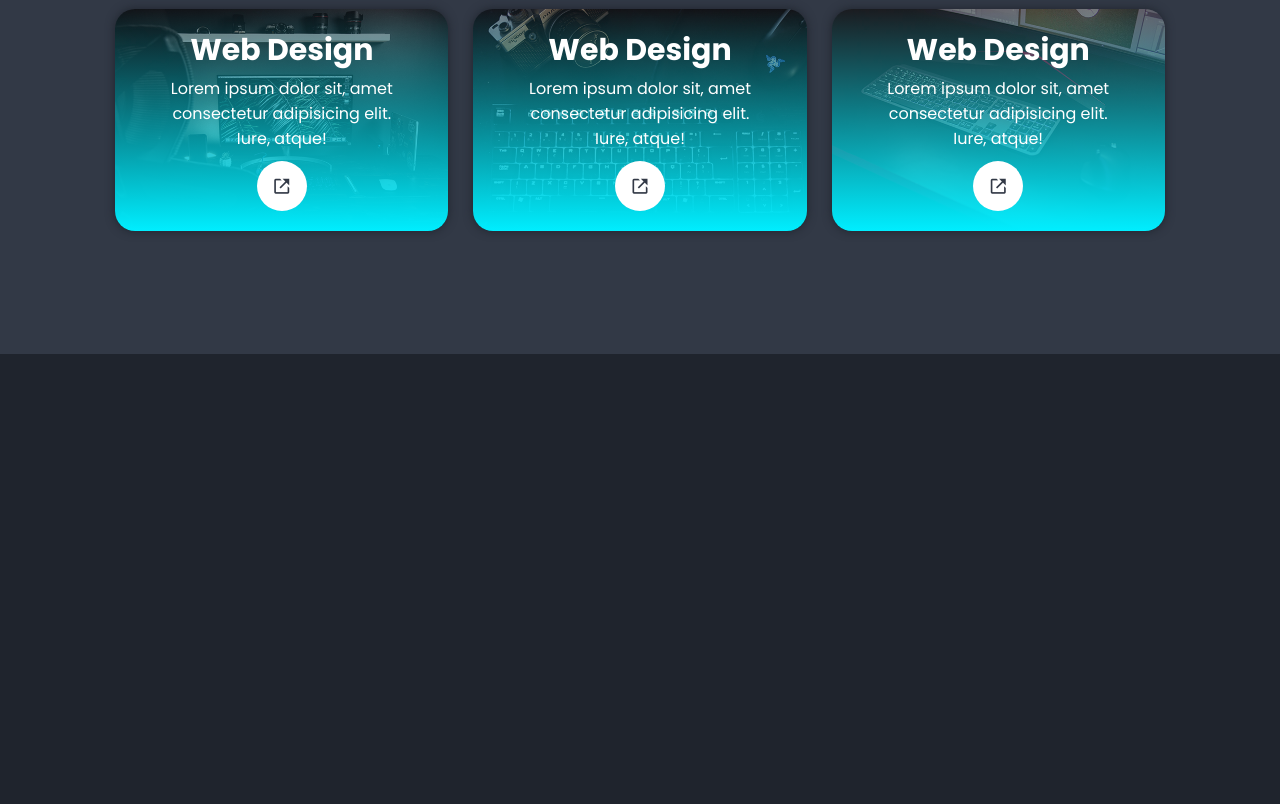
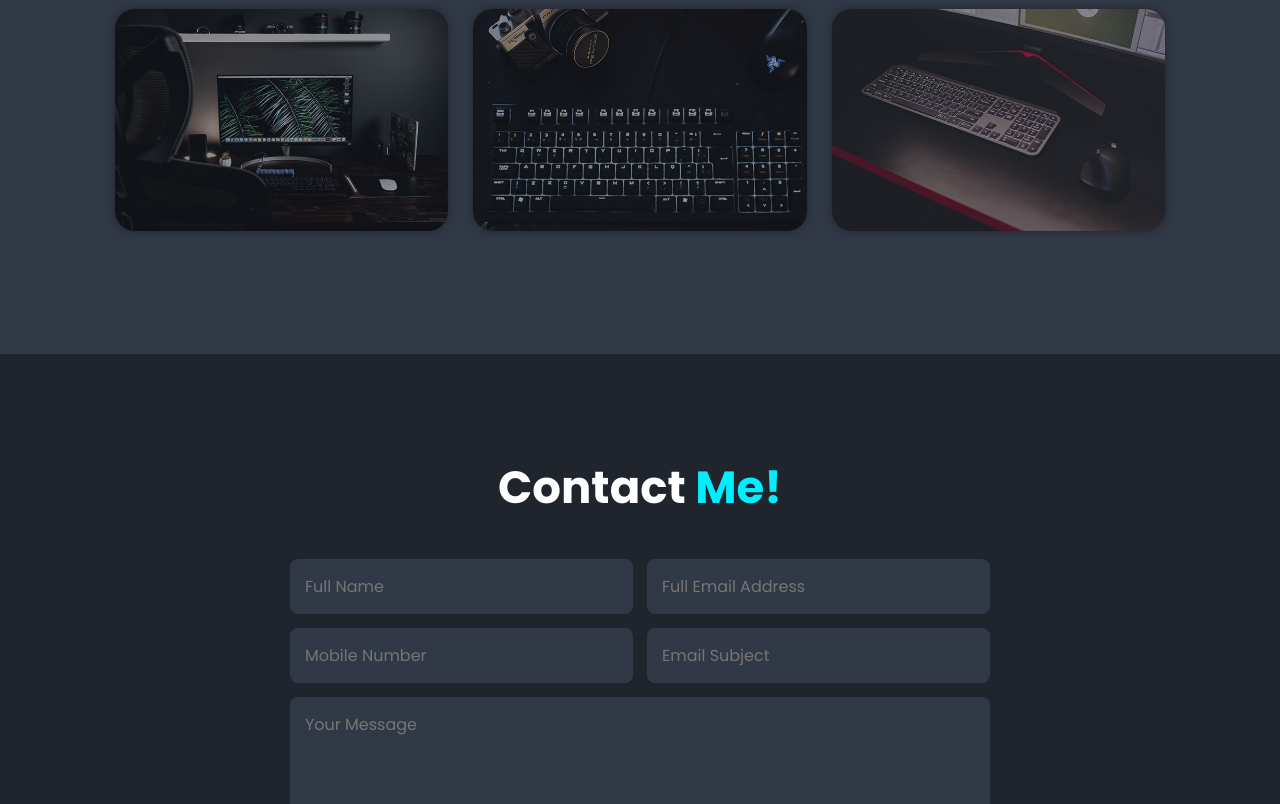
Before and after one commit to Alissonsc/AT2-UC15, a plain HTML site: page index.html in a window 1280 px wide. Shown: the part 2846-3650 px from the top of the page. Before the commit the page ends 3200 px from the top, so only its background shows below. Drawn offline with nearby package versions, Linux system fonts and the light colour scheme.

Commit message:
feat: AT2-UC15 43:37

```diff
--- a/css/style.css
+++ b/css/style.css
@@ -239,6 +239,11 @@ span {
 
 .portfolio-box img {
     width: 100%;
+    transition: .5s ease;
+}
+
+.portfolio-box:hover img {
+    transform: scale(1.1);
 }
 
 .portfolio-box .portfolio-layer {
@@ -254,6 +259,12 @@ span {
     flex-direction: column;
     text-align: center;
     padding: 0 4rem;
+    transform: translateY(100%);
+    transition: .5s ease;
+}
+
+.portfolio-box:hover .portfolio-layer {
+    transform: translateY(0);
 }
 
 .portfolio-layer h4 {
@@ -279,3 +290,44 @@ span {
     font-size:  2rem;
     color: var(--second-bg-color);
 }
+
+.contact h2 {
+    margin-bottom: 3rem;
+}
+
+.contact form {
+    max-width: 70rem;
+    margin: 1rem auto;
+    text-align: center;
+    margin-bottom: 3rem;
+}
+
+.contact form .input-box {
+    display: flex;
+    justify-content: space-between;
+    flex-wrap: wrap;
+}
+
+.contact form .input-box input,
+.contact form textarea {
+    width: 100%;
+    padding: 1.5rem;
+    font-size: 1.6rem;
+    color: var(--text-color);
+    background: var(--second-bg-color);
+    border-radius: .8rem;
+    margin: .7rem 0;
+}
+
+.contact form .input-box input {
+    width: 49%;
+}
+
+.contact form textarea {
+    resize: none;
+}
+
+.contact form .btn {
+    margin-top: 2rem;
+    cursor: pointer;
+}
--- a/index.html
+++ b/index.html
@@ -61,7 +61,7 @@
 
         <div class="about-content">
           <h2 class="heading">About <span>Me</span></h2>
-          <h3>Frontend Developer</h3>
+          <h3>Frontend Developer!</h3>
           <p>Lorem ipsum dolor sit amet consectetur adipisicing elit. Natus sunt vero sint accusamus,
             cum perferendis veritatis neque, eligendi, nobis at corporis.
             Quidem iusto molestiae laudantium aliquid
@@ -160,12 +160,33 @@
             </div>
           </div>
         </div>
-
      </section>
 
     <!-- contact section design -->
+     <section class="contact" id="contact">
+        <h2 class="heading">Contact <span>Me!</span></h2>
+
+        <form action="#">
+          <div class="input-box">
+              <input type="text" placeholder="Full Name">
+              <input type="email" placeholder="Full Email Address">
+          </div>
+          <div class="input-box">
+              <input type="number" placeholder="Mobile Number">
+              <input type="text" placeholder="Email Subject">
+          </div>
+          <textarea name="" id="" cols="30" rows="10" placeholder="Your Message"></textarea>
+          <input type="submit" value="Send Message" class="btn">
+        </form>
+     </section>
 
     <!-- footer design -->
+     <footer class="footer">
+        <div class="footer-text">
+            <p>Copyright &copy; 2023 by Codehal | all Rights Reserved.</p>
+        </div>
+
+     </footer>
 
 
     <!-- scroll reveal -->
```
